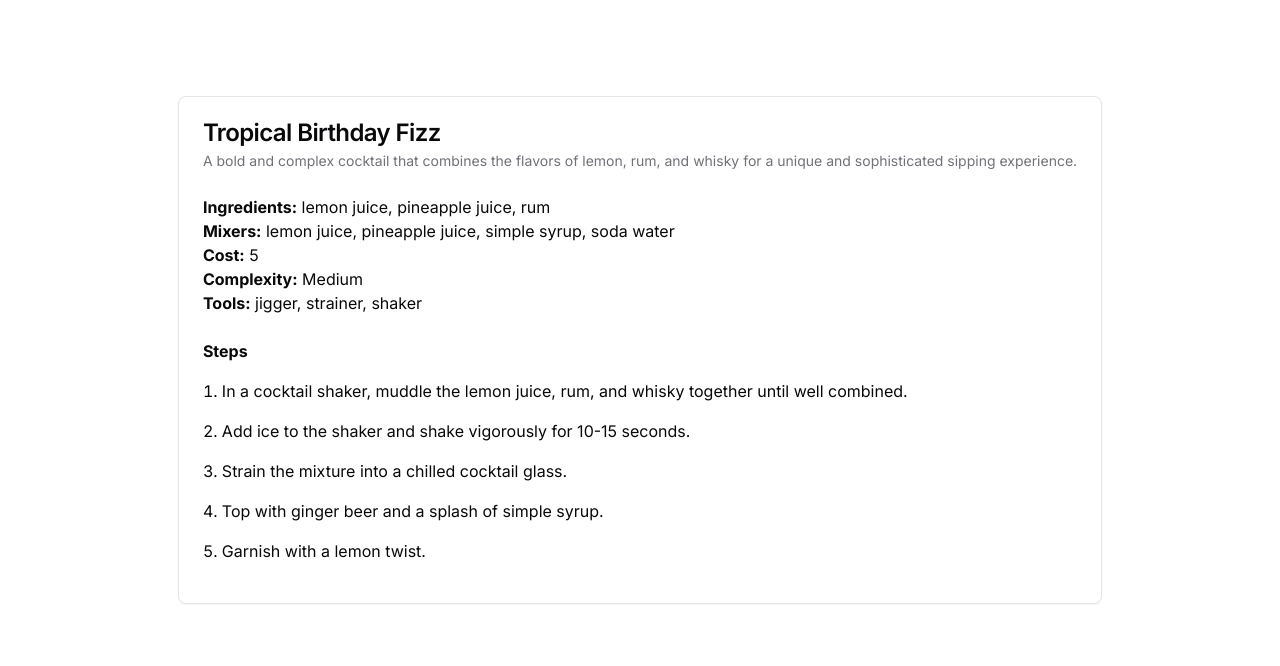
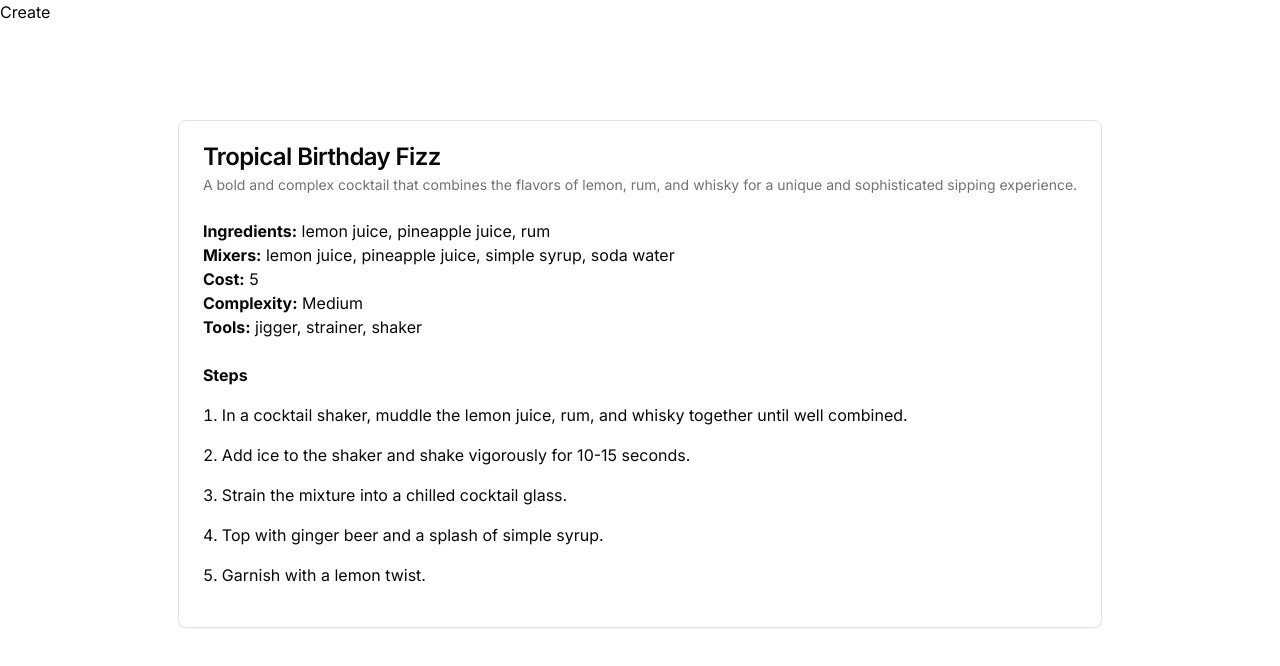
Before and after one commit to esponges/cocktail-maker-client, a Next.js app: page / in a window 1280 px wide. Shown: the top 666 px of the page. Built offline with nearby package versions, Linux system fonts and the light colour scheme.

Commit message:
idx provider

```diff
--- a/src/app/page.tsx
+++ b/src/app/page.tsx
@@ -38,6 +38,8 @@ import { mixers, spirits, moment, complexity, tools } from "@/lib/form-options";
 import { safeFetch } from "@/lib/safe-fetch";
 import { getErrorMessage } from "@/lib/utils";
 import { Spinner } from "@/components/ui/spinner";
+import IdxDbWrapper from "@/components/ui/layouts/idxdb";
+import { initDB } from "@/lib/idxdb";
 
 const FormSchema = z.object({
   mixers: z.array(z.object({ value: z.string(), label: z.string() })),
@@ -172,6 +174,8 @@ export default function Home() {
   }
 
   return (
+    <IdxDbWrapper>
+      <button onClick={() => initDB()}>Create</button>
       <main className="flex min-h-screen flex-col items-center justify-between p-24">
         {!cocktail ? (
           <Form {...form}>
@@ -392,7 +396,12 @@ export default function Home() {
                 <ol className="list-decimal list-inside">
                   <h3 className="font-bold">Steps</h3>
                   {cocktail.steps.map((step, index) => (
-                  <li key={index} className="my-4">{step.description}</li>
+                    <li
+                      key={index}
+                      className="my-4"
+                    >
+                      {step.description}
+                    </li>
                   ))}
                 </ol>
               </CardFooter>
@@ -400,5 +409,6 @@ export default function Home() {
           </>
         )}
       </main>
+    </IdxDbWrapper>
   );
 }
--- /dev/null
+++ b/src/components/ui/layouts/idxdb.tsx
@@ -0,0 +1,57 @@
+"use client";
+
+import { initDB } from "@/lib/idxdb";
+import { useEffect, useReducer, createContext, useState } from "react";
+
+type Props = {
+  children: React.ReactNode;
+};
+
+type State = {
+  dbReady: boolean;
+};
+
+const actionsType = {
+  INIT: "INIT",
+} as const;
+
+type ActionsType = (typeof actionsType)[keyof typeof actionsType];
+
+type Actions = {
+  type: ActionsType;
+  payload?: unknown;
+};
+
+const Context = createContext<{
+  state: State;
+  dispatch: React.Dispatch<Actions>;
+}>({
+  state: { dbReady: false },
+  dispatch: () => {},
+});
+
+const reducer = (state: State, action: Actions) => {
+  switch (action.type) {
+    case actionsType.INIT:
+      return {
+        ...state,
+        dbReady: true,
+      };
+    default:
+      return state;
+  }
+};
+
+/* wrapper that inits the idxdb for the components that need it */
+export default function IdxDbWrapper({ children }: Props) {
+  const [isMounted, setIsMounted] = useState(false);
+  const [state, dispatch] = useReducer(reducer, {
+    dbReady: false,
+  });
+
+  useEffect(() => {
+    initDB(() => dispatch({ type: actionsType.INIT }));
+  }, []);
+
+  return <Context.Provider value={{ state, dispatch }}>{children}</Context.Provider>;
+}
```
Lines whose indentation alone changed are shown as unchanged.
